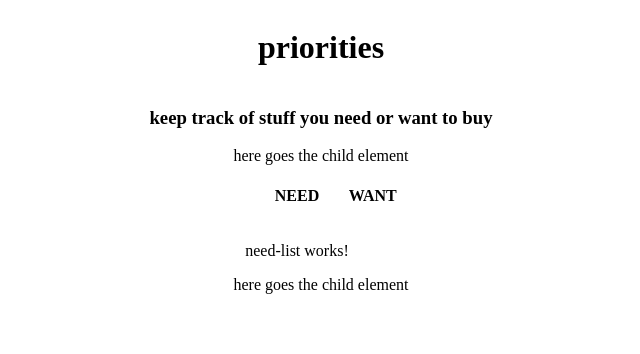
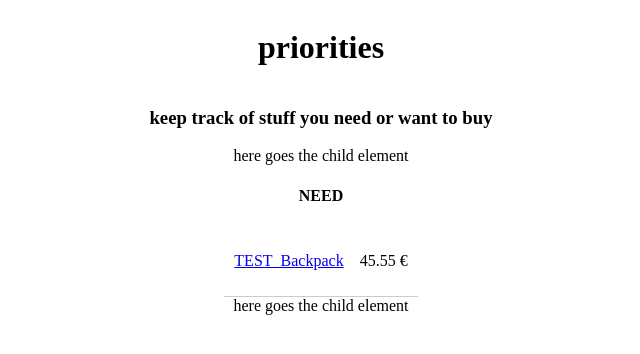
Before and after one commit to Gila-Johanna-Hofmann/priorities, an Angular app: page / in a window 1280 px wide. Shown: the top 354 px of the page, without its empty margins (319-959 px from the left). Built offline with nearby package versions, Linux system fonts and the light colour scheme.

Commit message:
integrated needListService-data into Childcomponen

```diff
--- a/src/app/Services/need-list.service.ts
+++ b/src/app/Services/need-list.service.ts
@@ -11,7 +11,7 @@ export class NeedListService {
 
   constructor() {
     this.shoppingList = shoppinglistMaster;
-    this.needList = this.generateNeedList()
+    this.needList = this.generateNeedList();
   }
 
   generateNeedList() {
@@ -25,6 +25,7 @@ export class NeedListService {
   }
 
   getList() {
+    this.needList = this.generateNeedList();
     return this.needList;
   }
 }
--- a/src/app/app.component.html
+++ b/src/app/app.component.html
@@ -10,11 +10,11 @@
   </div>
   <div class="toshop-container">
     <div class="one-list">
-      <h4>NEED</h4>
+      <h4 (click)="onClick()">NEED</h4>
       <app-need-list [needList]="needList"></app-need-list>
     </div>
     <div class="one-list">
-      <h4>WANT</h4>
+
     </div>
   </div>
   <div class="shopped-container">
--- a/src/app/app.component.ts
+++ b/src/app/app.component.ts
@@ -13,12 +13,12 @@ export class AppComponent implements OnInit {
 
   title = 'priorities';
   description = 'keep track of stuff you need or want to buy';
-  needList;
+  needList: object[];
   wantList;
   purchasedList;
 
 
-  constructor(private needListService: NeedListService, private wantListService: WantListService, private purchasedListService: PurchasedListService) {
+  constructor(public needListService: NeedListService, public wantListService: WantListService, public purchasedListService: PurchasedListService) {
     this.needList = this.needListService.getList();
     this.wantList = this.wantListService.getList();
     this.purchasedList = this.purchasedListService.getList();
@@ -26,5 +26,7 @@ export class AppComponent implements OnInit {
 
   ngOnInit(): void {}
 
+  onClick() {}
+
 
 }
--- a/src/app/need-list/need-list.component.css
+++ b/src/app/need-list/need-list.component.css
@@ -0,0 +1,12 @@
+.listItem {
+    display: flex;
+    flex-direction: row;
+    justify-content: space-around;
+    align-items: center;
+    padding: 10px;
+    border-bottom: 1px solid #ccc;
+}
+
+a {
+    margin-right: 1rem;
+}
--- a/src/app/need-list/need-list.component.html
+++ b/src/app/need-list/need-list.component.html
@@ -1 +1,4 @@
-<p>need-list works!</p>
+<div class="listItem">
+    <a href="{{needList[0].url}}">{{needList[0].title}}</a>
+    <p>{{needList[0].price}} €</p>
+</div>
```
